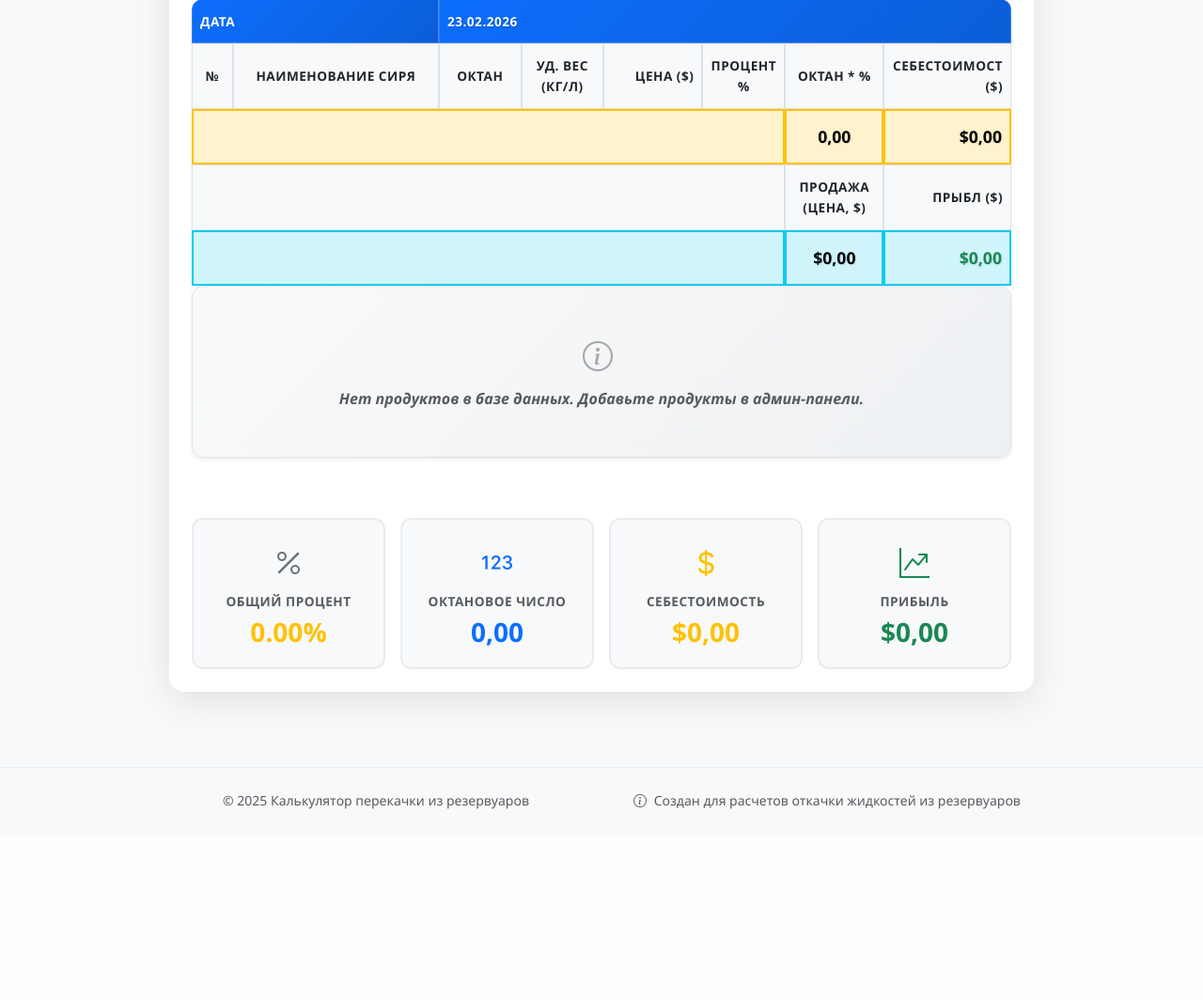
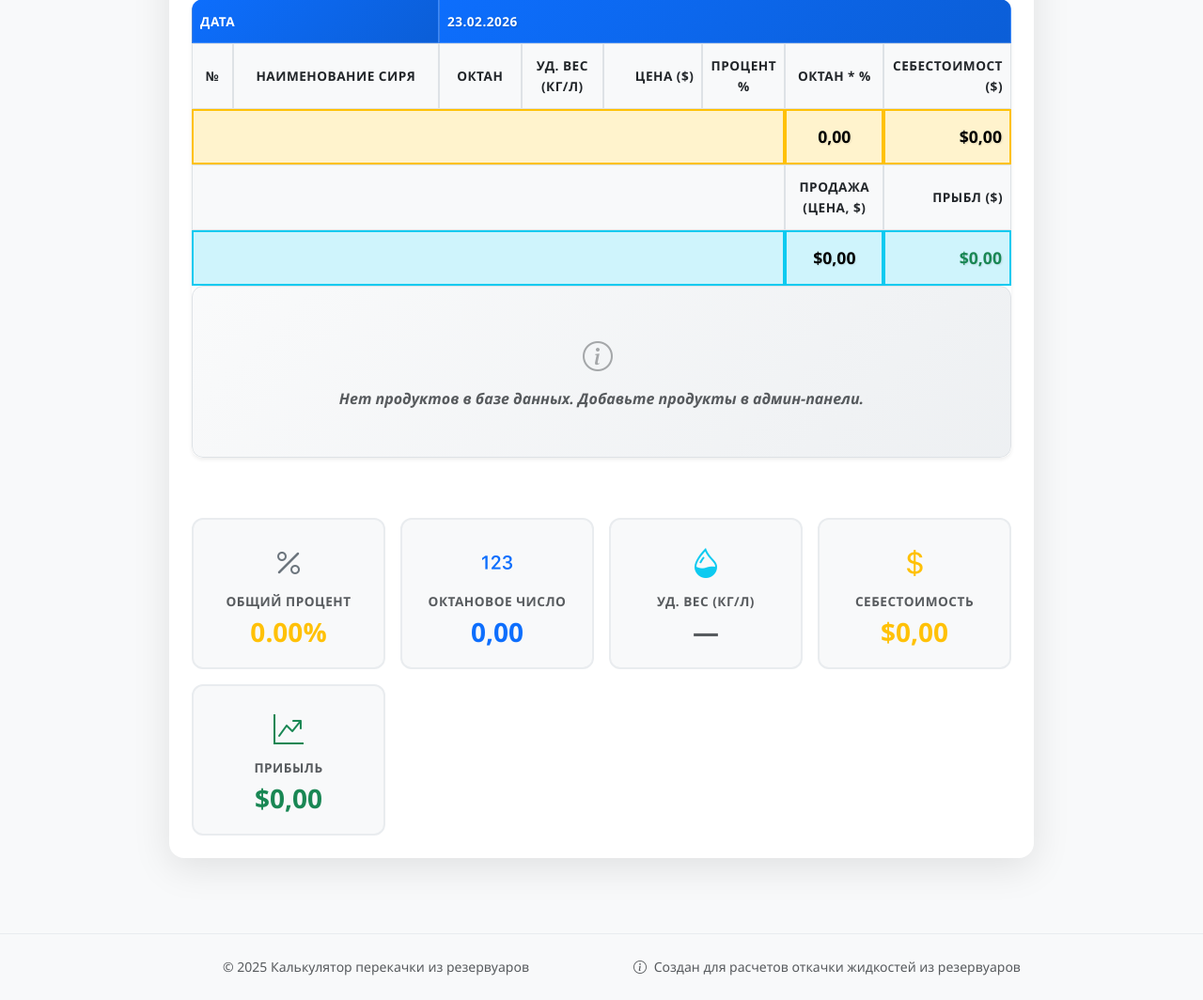
Before and after one commit to Mirzohid2001/calibirovka, a Django app: page /processing/ in a window 1280 px wide. Shown: the part 514-1578 px from the top of the page at 94% size. Before the commit the page ends 1375 px from the top, so only its background shows below. Run offline with Django 5.2, Linux system fonts and the light colour scheme; data that the repository does not hold is empty.

Commit message:
create stats udel

```diff
--- a/static/js/processing_calculator.js
+++ b/static/js/processing_calculator.js
@@ -326,6 +326,9 @@ class ProcessingCalculator {
         const totalPercentage = materials.reduce((sum, m) => sum + m.percentage, 0);
         const totalOctanePercent = materials.reduce((sum, m) => sum + (m.octanePercent || 0), 0);
         const totalCost = materials.reduce((sum, m) => sum + (m.cost || 0), 0);
+        // O'rtacha og'irlikdagi удельный вес (foiz bo'yicha vaznli o'rtacha)
+        const swSum = materials.reduce((sum, m) => sum + ((m.specificWeight || 0) * m.percentage), 0);
+        const avgSpecificWeight = totalPercentage > 0 ? swSum / totalPercentage : null;
 
         // Sotish narxi va foyda
         const salePrice = parseFloat(document.getElementById('sale-price')?.value || 0);
@@ -365,6 +368,18 @@ class ProcessingCalculator {
 
         // Октановое число
         document.getElementById('total-octane-display').textContent = totalOctanePercent.toFixed(2).replace('.', ',');
+
+        // Удельный вес (o'rtacha)
+        const specificWeightEl = document.getElementById('total-specific-weight-display');
+        if (specificWeightEl) {
+            if (avgSpecificWeight != null && avgSpecificWeight > 0) {
+                specificWeightEl.textContent = avgSpecificWeight.toFixed(3).replace('.', ',');
+                specificWeightEl.className = 'mb-0 fw-bold text-info';
+            } else {
+                specificWeightEl.textContent = '—';
+                specificWeightEl.className = 'mb-0 fw-bold text-muted';
+            }
+        }
 
         // Себестоимость
         document.getElementById('total-cost-display').textContent = this.formatNumberDisplay(totalCost, 2);
--- a/templates/calibration/processing.html
+++ b/templates/calibration/processing.html
@@ -251,6 +251,17 @@
                             <div class="card bg-light h-100">
                                 <div class="card-body text-center">
                                     <div class="mb-2">
+                                        <i class="bi bi-droplet-half text-info" style="font-size: 2rem;"></i>
+                                    </div>
+                                    <h6 class="text-muted mb-2 text-uppercase small fw-bold">Уд. вес (кг/л)</h6>
+                                    <h3 class="mb-0 fw-bold text-info" id="total-specific-weight-display">—</h3>
+                                </div>
+                            </div>
+                        </div>
+                        <div class="col-md-3 col-sm-6">
+                            <div class="card bg-light h-100">
+                                <div class="card-body text-center">
+                                    <div class="mb-2">
                                         <i class="bi bi-currency-dollar text-warning" style="font-size: 2rem;"></i>
                                     </div>
                                     <h6 class="text-muted mb-2 text-uppercase small fw-bold">Себестоимость</h6>
```
